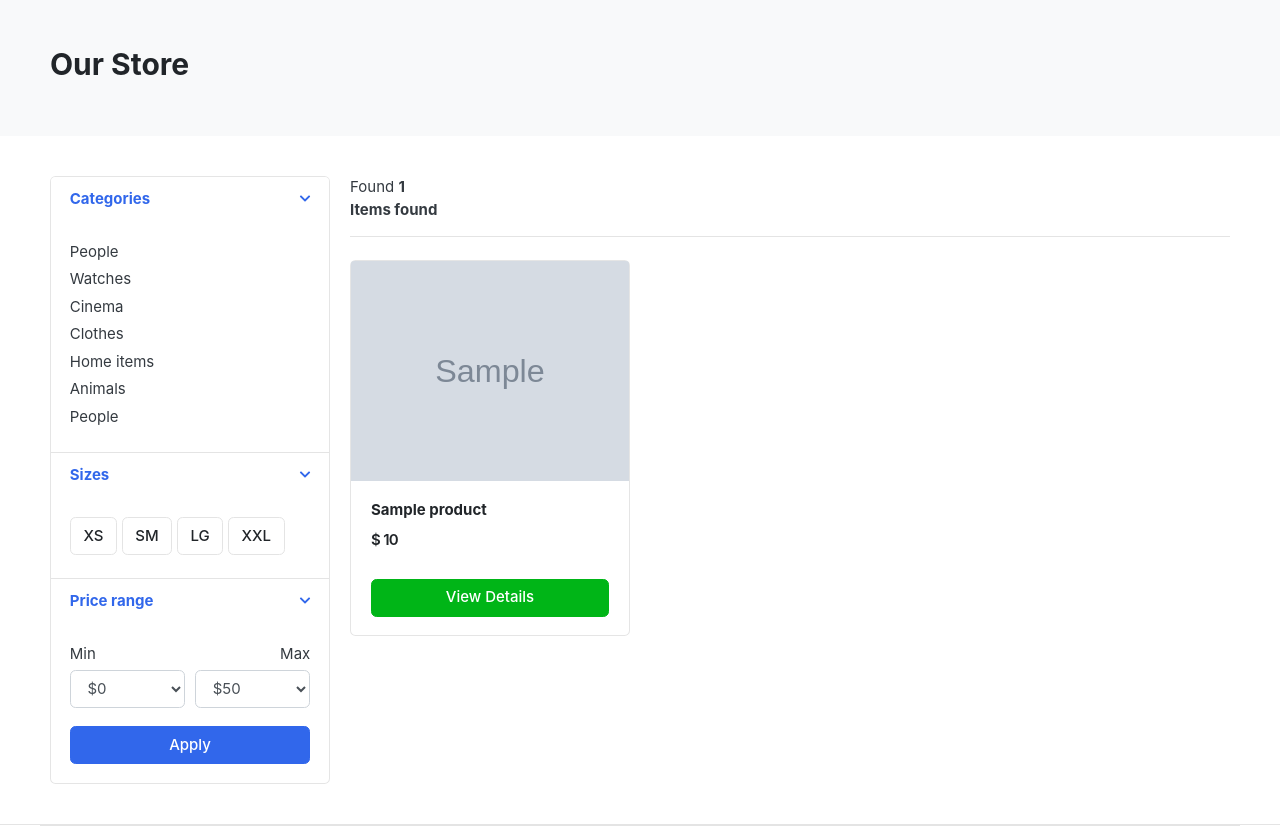
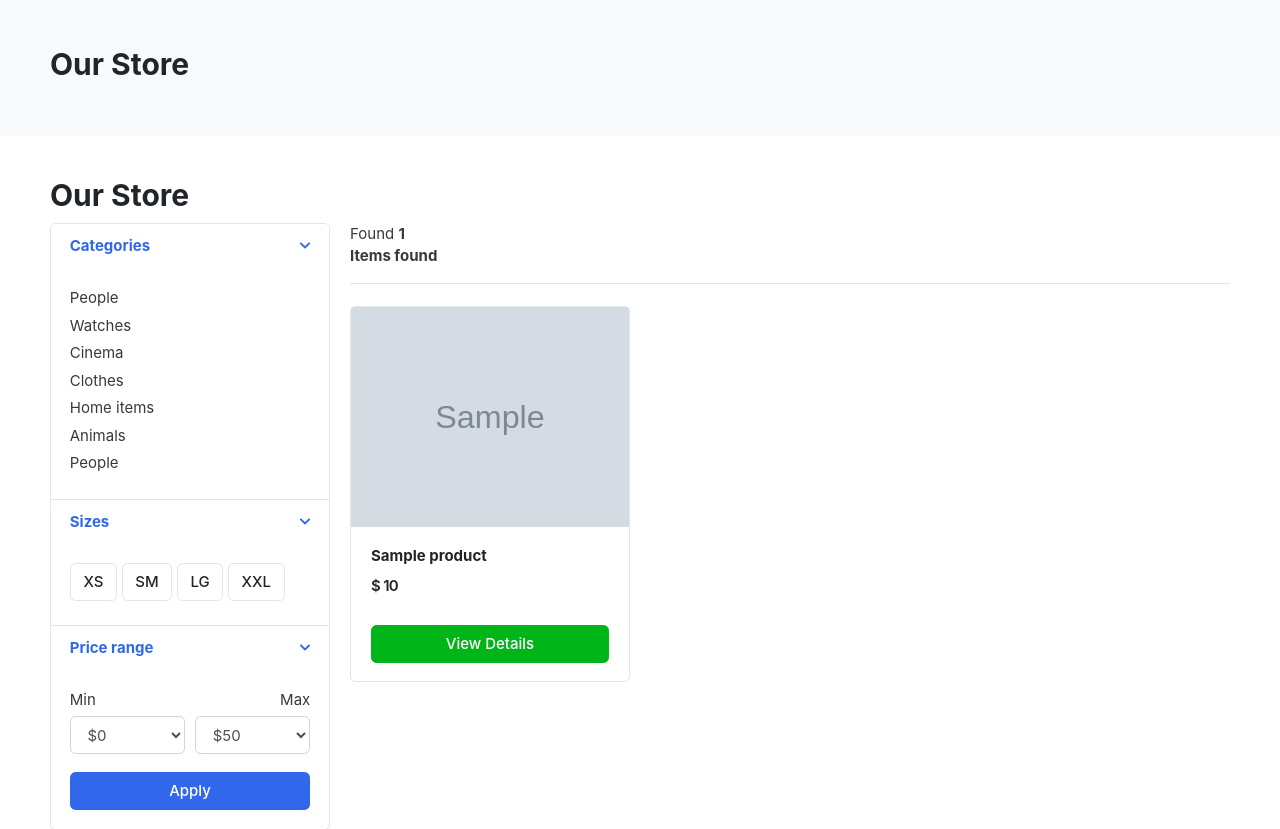
Before and after one commit to KunalPatel1213/GreateKart, a Django app: page /store/ in a window 1280 px wide. Shown: the part 118-947 px from the top of the page. Run offline with Django 3.2, Linux system fonts and the light colour scheme; tables that the repository leaves empty hold one stand-in row (values such as "Sample post"); grey boxes marked "Sample" are stand-in pictures; some libraries are stand-ins or nearby versions; some web fonts are replaced.

Commit message:
fix the search button

```diff
--- a/store/urls.py
+++ b/store/urls.py
@@ -3,7 +3,8 @@ from . import views
 
 urlpatterns = [
     path('', views.store, name='store'),
-    path('<slug:category_slug>/', views.store, name='products_by_category'),
-    path('<slug:category_slug>/<slug:product_slug>/', views.product_detail, name='product_detail'),
+    path('category/<slug:category_slug>/', views.store, name='products_by_category'),
+    path('category/<slug:category_slug>/<slug:product_slug>/', views.product_detail, name='product_detail'),
+    path('search/', views.search, name='search'),
 
 ]
--- a/store/views.py
+++ b/store/views.py
@@ -4,6 +4,7 @@ from category.models import Category
 from carts.models import CartItem
 from carts.views import _cart_id
 from django.core.paginator import EmptyPage, PageNotAnInteger, Paginator
+from django.db.models import Q   # ✅ Added this import
 
 
 # Create your views here.
@@ -17,7 +18,7 @@ def store(request, category_slug=None):
         product_count = products.count()
         paged_products = products
     else:
-        products = Product.objects.filter(is_available=True)
+        products = Product.objects.filter(is_available=True).order_by('id')
         paginator = Paginator(products, 3)
         page = request.GET.get('page')
         try:
@@ -48,3 +49,17 @@ def product_detail(request, category_slug, product_slug):
         'in_cart': in_cart,
     }
     return render(request, 'store/product_detail.html', context)
+
+
+def search(request):
+    if 'keyword' in request.GET:
+        keyword = request.GET['keyword']
+        if keyword:
+            products = Product.objects.order_by('-created_date').filter(
+                Q(description__icontains=keyword) | Q(product_name__icontains=keyword)
+            )
+            context = {
+                'products': products,
+                'product_count': products.count(),
+            }
+            return render(request, 'store/store.html', context)
--- a/templates/includes/navbar.html
+++ b/templates/includes/navbar.html
@@ -46,9 +46,9 @@
 	</div> <!-- col.// -->
 	<a href="{% url 'store' %}" class="btn btn-outline-primary">Store</a>
 	<div class="col-lg  col-md-6 col-sm-12 col">
-		<form action="#" class="search">
+		<form action="{% url 'search' %}" class="search" method="GET">
 			<div class="input-group w-100">
-			    <input type="text" class="form-control" style="width:60%;" placeholder="Search">
+			    <input type="text" class="form-control" style="width:60%;" placeholder="Search" name="keyword">
 
 			    <div class="input-group-append">
 			      <button class="btn btn-primary" type="submit">
--- a/templates/store/store.html
+++ b/templates/store/store.html
@@ -11,6 +11,11 @@
 <section class="section-content padding-y">
 <div class="container">
 
+	{% if 'search' in request.path %}
+		<h2 class="title-page">Search Result</h2>
+	{%else%}
+	<h2 class="title-page">Our Store</h2>
+	{% endif %}
 <div class="row">
 	<aside class="col-md-3">
 
@@ -125,26 +130,31 @@
 </header><!-- sect-heading -->
 
 <div class="row">
+    {% if products %}
         {% for product in products %}
         <div class="col-md-4">
             <figure class="card card-product-grid">
                 <div class="img-wrap">
-
                     <a href="{{ product.get_url }}"><img src="{{ product.images.url }}"></a>
-
                 </div> <!-- img-wrap.// -->
                 <figcaption class="info-wrap">
                     <div class="fix-height">
-					<a href="{{ product.get_url }}" class="title">{{product.product_name }}</a>
+                        <a href="{{ product.get_url }}" class="title">{{ product.product_name }}</a>
                         <div class="price-wrap mt-2">
-						<span class="price">$ {{product.price}}</span>
+                            <span class="price">$ {{ product.price }}</span>
                         </div> <!-- price-wrap.// -->
                     </div>
-				<a href="{{ product.get_url }}" class="btn btn-block btn-success">View Details </a>
+                    <a href="{{ product.get_url }}" class="btn btn-block btn-success">View Details</a>
                 </figcaption>
             </figure>
         </div> <!-- col.// -->
-	{%endfor%}
+        {% endfor %}
+    {% else %}
+        <div>
+            <h2 class="text-center">No result found. Please try again later</h2>
+        </div>
+    {% endif %}
+</div>
 </div> <!-- row end.// -->
 
 <nav class="mt-4" aria-label="Page navigation sample">
```
Lines whose indentation alone changed are shown as unchanged.
